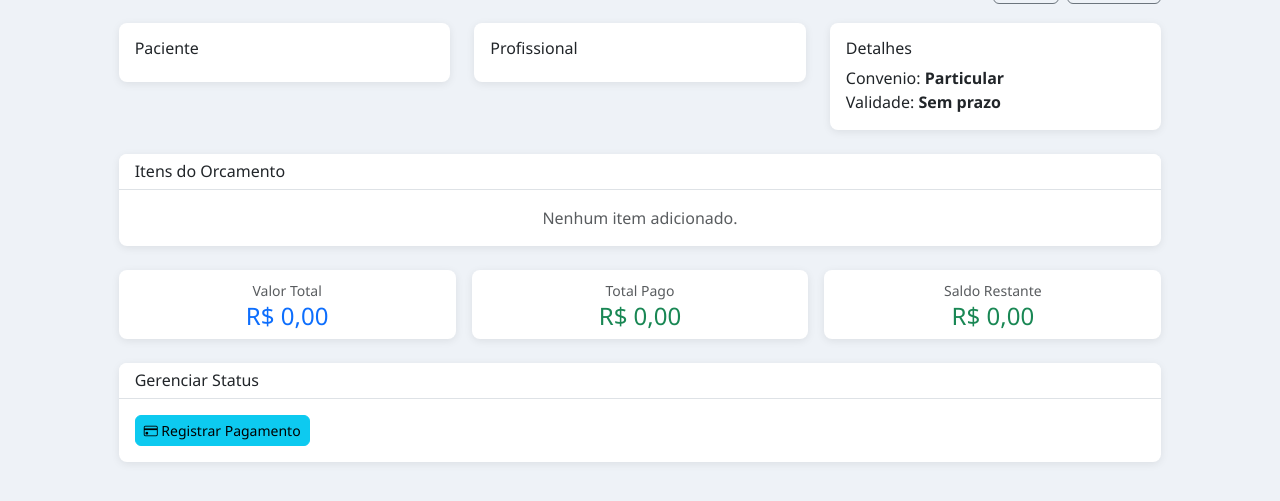
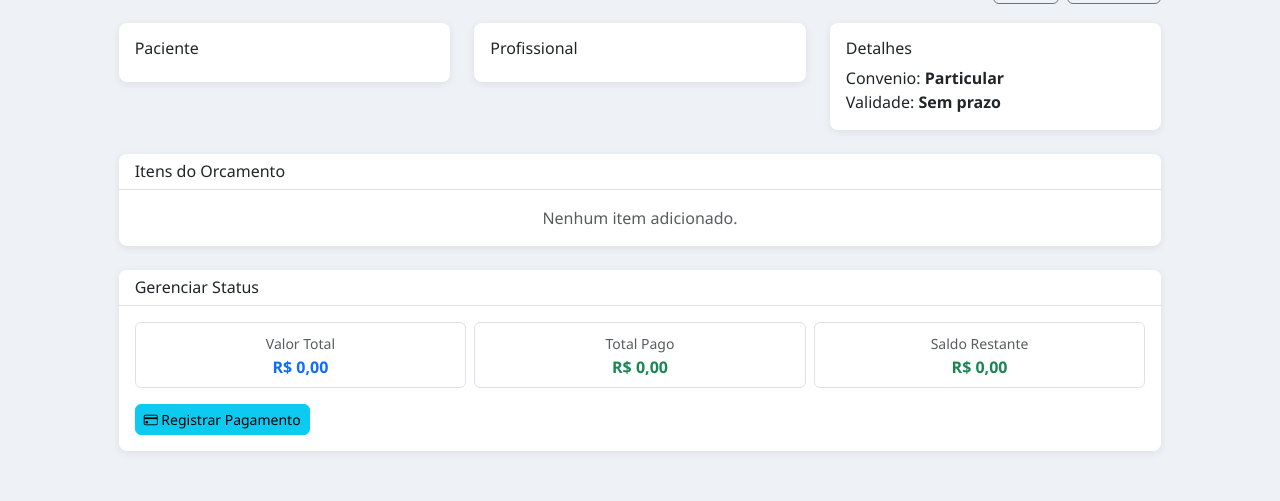
Before and after one commit to marcusodontocotta-ui/SISGERSA, a FastAPI app: template templates/orcamentos/visualizar.html in a window 1280 px wide. Shown: the part 54-555 px from the top of the page. Run offline with FastAPI, Linux system fonts and the light colour scheme; the template is opened without the code that fills it, so the values that code supplies are empty.

Commit message:
fix: move indicadores de pagamento para dentro do card Gerenciar Status

```diff
--- a/templates/orcamentos/visualizar.html
+++ b/templates/orcamentos/visualizar.html
@@ -215,33 +215,6 @@
             </div>
         </div>
 
-        <div class="row g-3 mb-4">
-            <div class="col-md-4">
-                <div class="card border-primary">
-                    <div class="card-body text-center py-2">
-                        <small class="text-muted">Valor Total</small>
-                        <h4 class="text-primary mb-0">R$ {{ "%.2f"|format(orcamento.valor_total|float - orcamento.desconto|float)|replace('.',',') }}</h4>
-                    </div>
-                </div>
-            </div>
-            <div class="col-md-4">
-                <div class="card border-success">
-                    <div class="card-body text-center py-2">
-                        <small class="text-muted">Total Pago</small>
-                        <h4 class="text-success mb-0">R$ {{ "%.2f"|format(total_pago)|replace('.',',') }}</h4>
-                    </div>
-                </div>
-            </div>
-            <div class="col-md-4">
-                <div class="card border-{{ 'danger' if saldo > 0 else 'success' }}">
-                    <div class="card-body text-center py-2">
-                        <small class="text-muted">Saldo Restante</small>
-                        <h4 class="text-{{ 'danger' if saldo > 0 else 'success' }} mb-0">R$ {{ "%.2f"|format(saldo)|replace('.',',') }}</h4>
-                    </div>
-                </div>
-            </div>
-        </div>
-
         {% if orcamento.observacoes %}
         <div class="card mb-4">
             <div class="card-header"><h6 class="mb-0">Observacoes</h6></div>
@@ -252,6 +225,26 @@
         <div class="card mb-4">
             <div class="card-header"><h6 class="mb-0">Gerenciar Status</h6></div>
             <div class="card-body">
+                <div class="row g-2 mb-3">
+                    <div class="col-4">
+                        <div class="border rounded p-2 text-center">
+                            <small class="text-muted">Valor Total</small>
+                            <div class="fw-bold text-primary">R$ {{ "%.2f"|format(orcamento.valor_total|float - orcamento.desconto|float)|replace('.',',') }}</div>
+                        </div>
+                    </div>
+                    <div class="col-4">
+                        <div class="border rounded p-2 text-center">
+                            <small class="text-muted">Total Pago</small>
+                            <div class="fw-bold text-success">R$ {{ "%.2f"|format(total_pago)|replace('.',',') }}</div>
+                        </div>
+                    </div>
+                    <div class="col-4">
+                        <div class="border rounded p-2 text-center">
+                            <small class="text-muted">Saldo Restante</small>
+                            <div class="fw-bold text-{{ 'danger' if saldo > 0 else 'success' }}">R$ {{ "%.2f"|format(saldo)|replace('.',',') }}</div>
+                        </div>
+                    </div>
+                </div>
                 <div class="d-flex gap-2 flex-wrap">
                     {% if orcamento.status in ['rascunho'] %}
                     <form method="POST" action="/orcamentos/{{ orcamento.id }}/status" class="d-inline">
```
